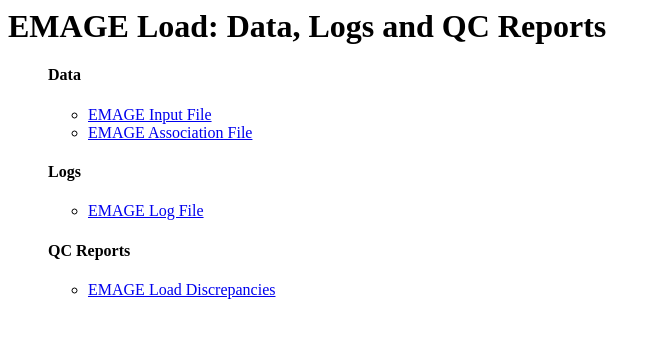
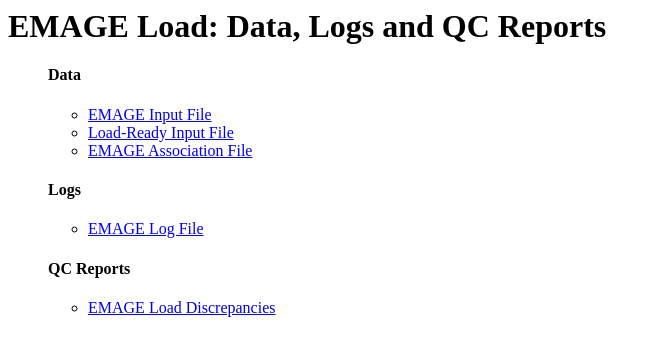
Before and after one commit to mgijax/emageload, a plain HTML site: page index.html in a window 1280 px wide. Shown: the whole page, without its empty margins (0-661 px from the left). Drawn offline with Linux system fonts and the light colour scheme.

Commit message:
Added load-ready input file link

```diff
--- a/index.html
+++ b/index.html
@@ -7,6 +7,7 @@
 <H4>Data</H4>
 <UL>
 <LI><A HREF="/data/downloads/ftp.hgu.mrc.ac.uk/pub/MouseAtlas/Support/MGI/emageListForGXD.csv">EMAGE Input File</A>
+<LI><A HREF="/data/loads/emage/emageload/output/emageload_input.txt">Load-Ready Input File</A>
 <LI><A HREF="/data/loads/emage/emageload/output/ACC_Accession.bcp">EMAGE Association File</A>
 </UL>
 
```
